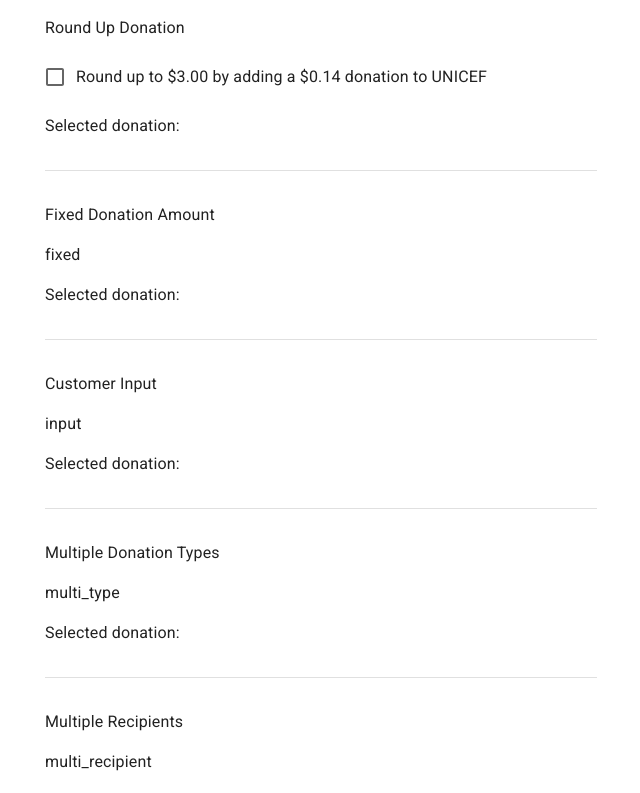
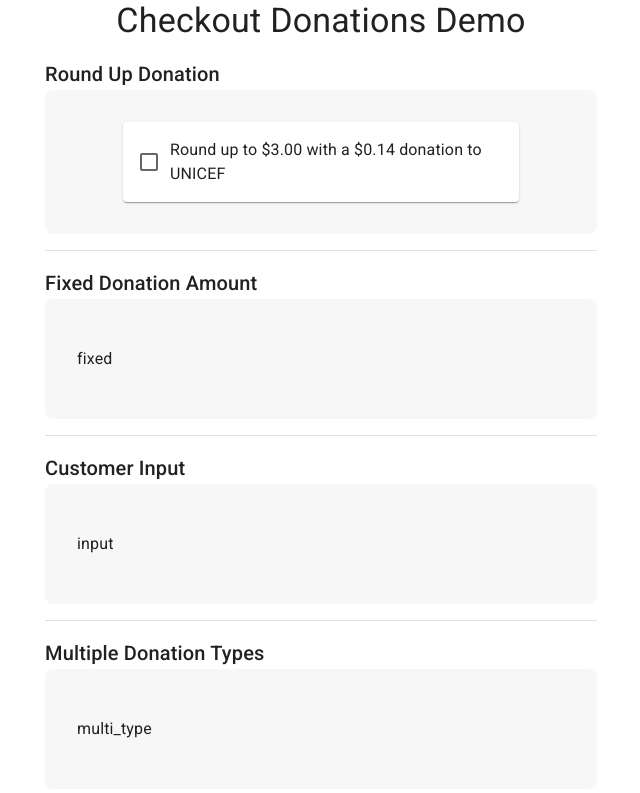
Before and after one commit to philliphuang/dona, a React (Create React App) app in the folder point-of-sale-api/point-of-sale-component/: page / in a window 1280 px wide. Shown: the top 793 px of the page, without its empty margins (319-959 px from the left). Built offline with nearby package versions, Linux system fonts and the light colour scheme.

Commit message:
Sample styling changes

```diff
--- a/point-of-sale-api/point-of-sale-component/src/Demo.js
+++ b/point-of-sale-api/point-of-sale-component/src/Demo.js
@@ -4,6 +4,8 @@ import DonationComponent from "./DonationComponent";
 import Container from '@mui/material/Container';
 import Stack from '@mui/material/Stack';
 import Divider from '@mui/material/Divider';
+import Box from '@mui/material/Box';
+import Typography from '@mui/material/Typography';
 
 const dummyDonationConfigs = {
   "Round Up Donation": {
@@ -95,12 +97,13 @@ function DemoComponent(props) {
 
   return (
     <div>
-      <p>{label}</p>
-      <DonationComponent config={config} setSelectedOption={setSelectedOption}/>
-      <p>Selected donation:</p>
+      <Typography variant="h6">{label}</Typography>
+      <Box sx={{bgcolor:"#f7f7f7", p:4, borderRadius: 2}}>
+        <DonationComponent config={config} setSelectedOption={setSelectedOption}/>
+      </Box>
       {
         selectedOption &&
-        <p>{donationDollars} to {recipientName}</p>
+        <Typography>Selected donation option: {donationDollars} to {recipientName}</Typography>
       }
     </div>
   );
@@ -109,8 +112,10 @@ function DemoComponent(props) {
 function Demo() {
 	return (
 		<Container maxWidth="sm">
+      <Typography variant="h4" align="center">Checkout Donations Demo</Typography>
       <Stack
         spacing={2}
+        sx={{pt:2, pb:2}}
         divider={<Divider />}
       >
       	{Object.entries(dummyDonationConfigs).map((example, index) => (
--- a/point-of-sale-api/point-of-sale-component/src/DonationComponent.js
+++ b/point-of-sale-api/point-of-sale-component/src/DonationComponent.js
@@ -1,6 +1,8 @@
 import * as React from 'react';
 import * as utils from './utils';
 
+import Container from '@mui/material/Container';
+import Paper from '@mui/material/Paper';
 import FormGroup from '@mui/material/FormGroup';
 import FormControlLabel from '@mui/material/FormControlLabel';
 import Checkbox from '@mui/material/Checkbox';
@@ -16,13 +18,17 @@ function RoundUpComponent(props) {
   };
 
   return (
+    <Container maxWidth="xs">
+      <Paper sx={{p:2}}>
         <FormGroup>
           <FormControlLabel
             control={<Checkbox />}
             onChange={handleChange}
-        label={`Round up to ${transactionDollars} by adding a ${donationDollars} donation to ${recipientName}`}
+            label={`Round up to ${transactionDollars} with a ${donationDollars} donation to ${recipientName}`}
           />
         </FormGroup>
+      </Paper>
+    </Container>
   );
 }
 
```
Lines whose indentation alone changed are shown as unchanged.
